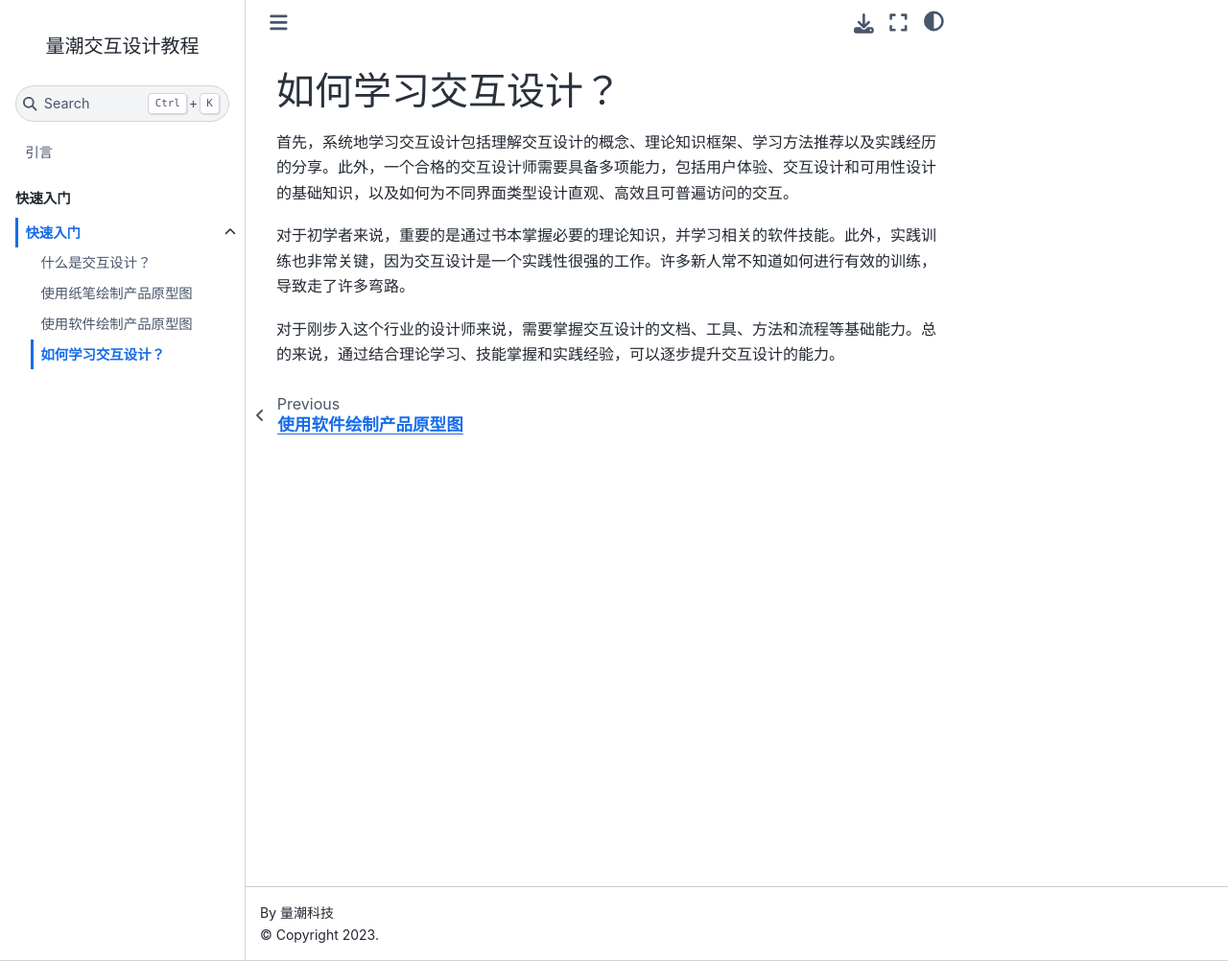
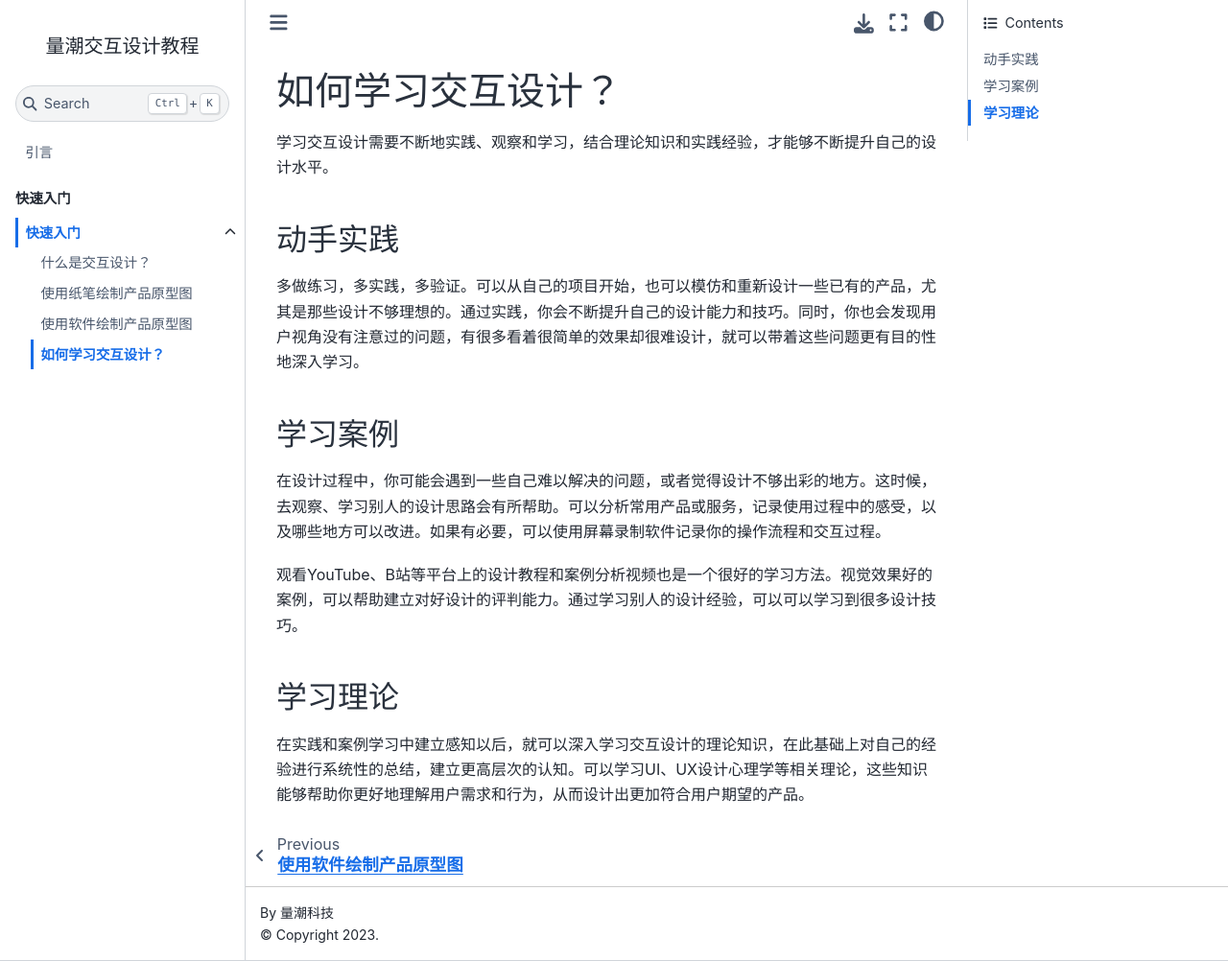
Before and after one commit to quanttide/quanttide-tutorial-of-interaction-design, a Jupyter Book: the page built from 1_intro/4_how_to_learn_interaction_design.md, in a window 1280 px wide and 1002 px high. Shown: the whole window at 96% size. Built offline with Jupyter Book 1.0.4 settings and Sphinx 7.4.7 and the Sphinx Book theme 1.1.4, drawn with Linux system fonts in a browser that asks for light colours.

Commit message:
feat: how to learn interaction design

```diff
--- a/1_intro/4_how_to_learn_interaction_design.md
+++ b/1_intro/4_how_to_learn_interaction_design.md
@@ -1,7 +1,17 @@
 # 如何学习交互设计？
 
-首先，系统地学习交互设计包括理解交互设计的概念、理论知识框架、学习方法推荐以及实践经历的分享。此外，一个合格的交互设计师需要具备多项能力，包括用户体验、交互设计和可用性设计的基础知识，以及如何为不同界面类型设计直观、高效且可普遍访问的交互。
+学习交互设计需要不断地实践、观察和学习，结合理论知识和实践经验，才能够不断提升自己的设计水平。
 
-对于初学者来说，重要的是通过书本掌握必要的理论知识，并学习相关的软件技能。此外，实践训练也非常关键，因为交互设计是一个实践性很强的工作。许多新人常不知道如何进行有效的训练，导致走了许多弯路。
+## 动手实践
 
-对于刚步入这个行业的设计师来说，需要掌握交互设计的文档、工具、方法和流程等基础能力。总的来说，通过结合理论学习、技能掌握和实践经验，可以逐步提升交互设计的能力。
+多做练习，多实践，多验证。可以从自己的项目开始，也可以模仿和重新设计一些已有的产品，尤其是那些设计不够理想的。通过实践，你会不断提升自己的设计能力和技巧。同时，你也会发现用户视角没有注意过的问题，有很多看着很简单的效果却很难设计，就可以带着这些问题更有目的性地深入学习。
+
+## 学习案例
+
+在设计过程中，你可能会遇到一些自己难以解决的问题，或者觉得设计不够出彩的地方。这时候，去观察、学习别人的设计思路会有所帮助。可以分析常用产品或服务，记录使用过程中的感受，以及哪些地方可以改进。如果有必要，可以使用屏幕录制软件记录你的操作流程和交互过程。
+
+观看YouTube、B站等平台上的设计教程和案例分析视频也是一个很好的学习方法。视觉效果好的案例，可以帮助建立对好设计的评判能力。通过学习别人的设计经验，可以可以学习到很多设计技巧。
+
+## 学习理论
+
+在实践和案例学习中建立感知以后，就可以深入学习交互设计的理论知识，在此基础上对自己的经验进行系统性的总结，建立更高层次的认知。可以学习UI、UX设计心理学等相关理论，这些知识能够帮助你更好地理解用户需求和行为，从而设计出更加符合用户期望的产品。
```
